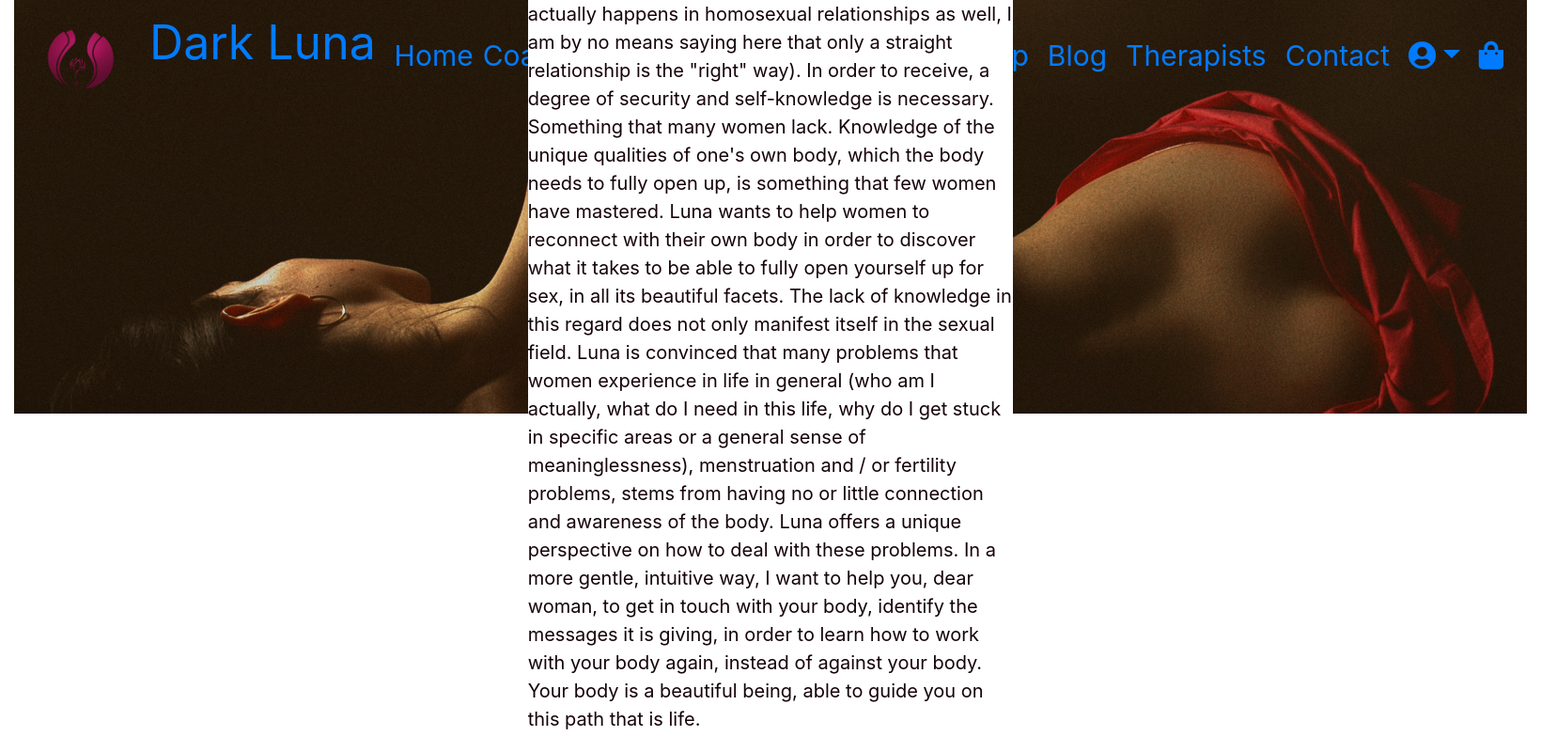
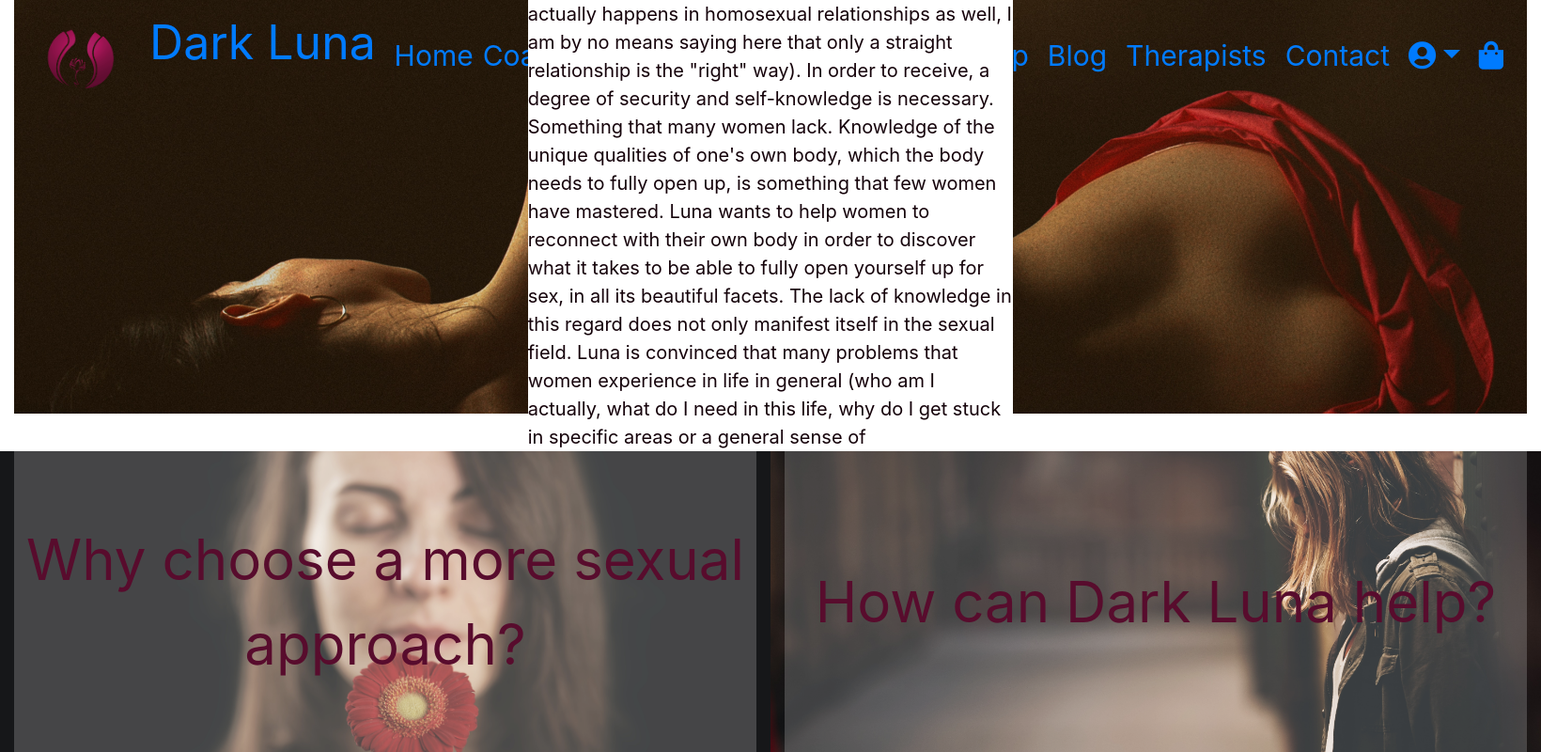
Before and after one commit to Code-Institute-Submissions/Dark-Luna, a Django app: page / in a window 1640 px wide. Shown: the whole page at 94% size. Run offline with Django 3.2, Linux system fonts and the light colour scheme; some libraries are stand-ins or nearby versions.

Commit message:
Add about section with css to index.html

```diff
--- a/home/static/home/css/index.css
+++ b/home/static/home/css/index.css
@@ -1,10 +1,49 @@
+#intro {
+    position: absolute;
+    bottom: 1rem;
+    width: 100vw;
+}
 .intro-text {
     font-size: 2rem;
     color: #15020a;
     background-color: #fff;
 }
-#intro {
+#about {
     position: absolute;
-    bottom: 1rem;
-    width: 100vw;
+    margin-top: 4rem;
 }
+#why {
+    background-image: url("../../../media/backgrounds/why.jpg");
+    height: 40vh;
+    width: auto;
+    background-repeat: no-repeat;
+    background-position: center;
+    background-size: cover;
+}
+#how {
+    background-image: url("../../../media/backgrounds/how.jpg");
+    height: 40vh;
+    width: auto;
+    background-repeat: no-repeat;
+    background-position: center;
+    background-size: cover;
+}
+.title {
+    display: flex;
+    align-items: center;
+    padding: 1rem 1rem;
+    justify-content: center;
+    height: 40vh;
+    width: auto;
+    font-size: 6rem;
+    color: #580c2d;
+    background: rgba(255, 255, 255, 0.2);
+}
+a:hover {
+    text-decoration: none;
+}
+.hover:hover {
+    transform: scale(1.1);
+    transition-timing-function: ease-in-out;
+    transition-duration: 1.2s;
+}
--- a/home/templates/home/index.html
+++ b/home/templates/home/index.html
@@ -6,8 +6,7 @@
 {% endblock %}
 
 {% block content %}
-<section id="intro">
-    <div class="container-fluid">
+<section class="container-fluid" id="intro">
         <div class="row justify-content-center">
             <div class="col-4">
                 <p class="intro-text">
@@ -27,6 +26,19 @@
                 </p>
             </div>
         </div>
-    </div>
+</section>
+<section class="container-fluid" id="about">
+        <div class="row">
+            <a href="" target="_blank" class="col-md-6 img-fluid hover" id="why">
+                <p class="title text-center">
+                    Why choose a more sexual approach?
+                </p>
+            </a>
+            <a href="" target="_blank" class="col-md-6 img-fluid hover" id="how">
+                <p class="title text-center">
+                    How can Dark Luna help?
+                </p>
+            </a>
+        </div>
 </section>
 {% endblock %}
```
Also changed, not shown: media/backgrounds/how.jpg (added), media/backgrounds/why.jpg (added).
